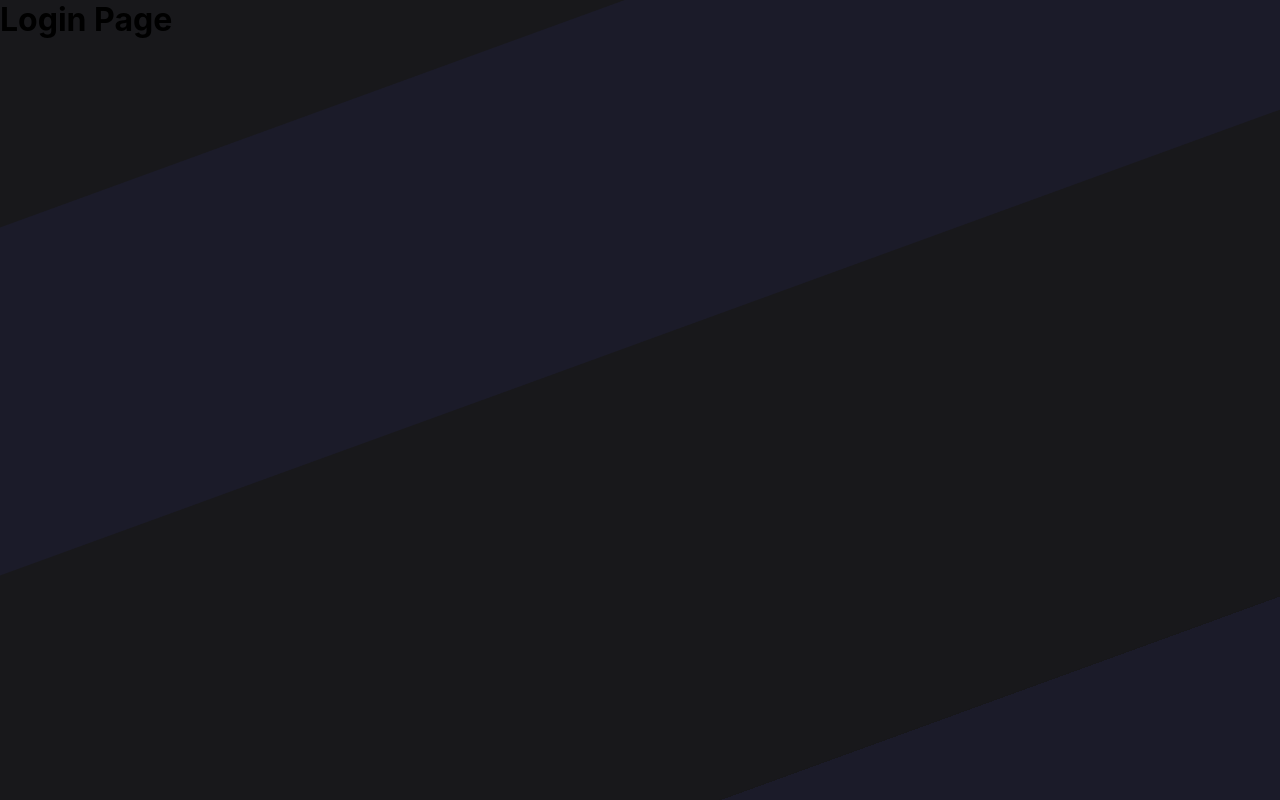
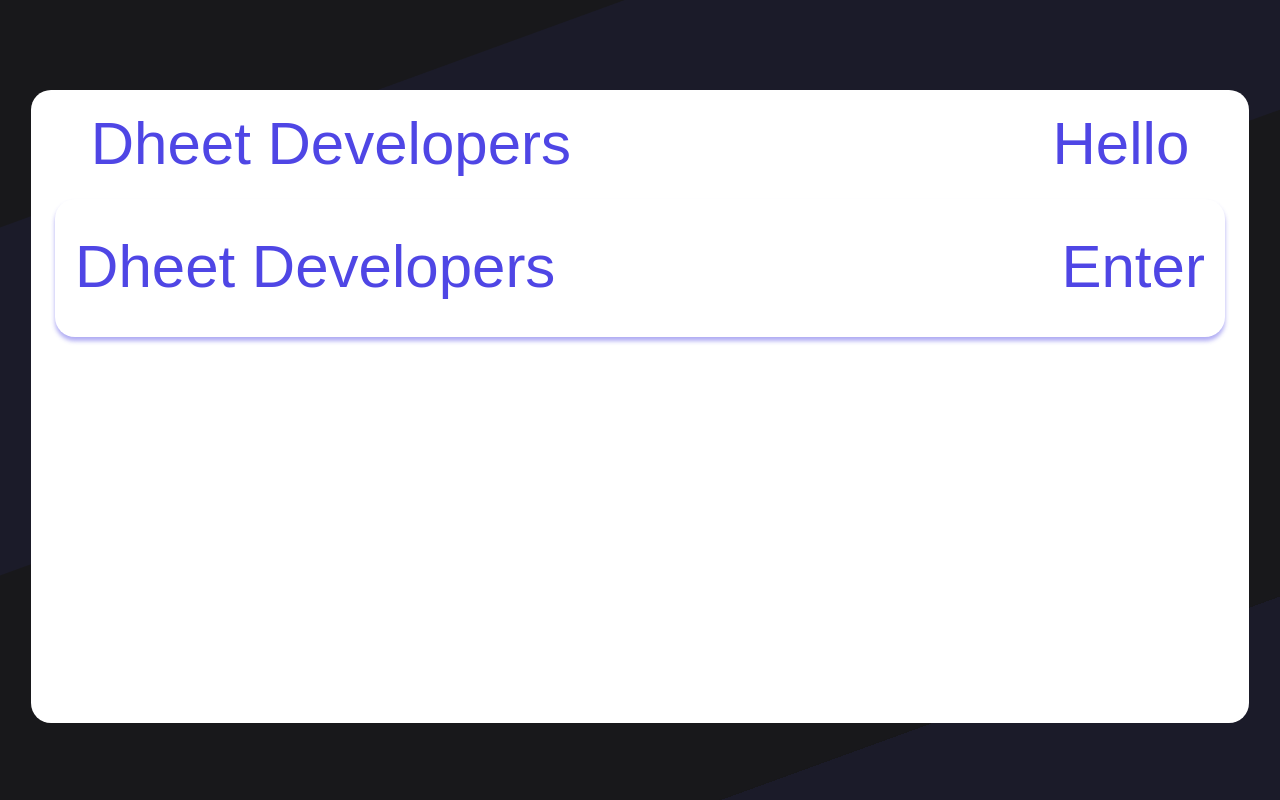
Before and after one commit to Dheet-Developer-Team/Devsnest-Milaap, a React (Create React App) app: page / in a window 1280 px wide. Built offline with nearby package versions, Linux system fonts and the light colour scheme.

Commit message:
gauti side

```diff
--- a/package.json
+++ b/package.json
@@ -14,7 +14,7 @@
     "sass-loader": "^12.1.0",
     "web-vitals": "^1.1.2"
   },
-  "scripts": {
+ "scripts": {
     "start": "react-scripts start",
     "build": "react-scripts build",
     "test": "react-scripts test",
--- a/src/App.js
+++ b/src/App.js
@@ -1,12 +1,14 @@
 import "./App.css";
 import LoginPage from "./components/LoginPage";
 import Background from "./components/background";
+import Teams from "./components/Teams";
 
 function App() {
   return (
     <div className="App">
       <Background />
-      <LoginPage />
+      {/* <LoginPage /> */}
+      <Teams />
     </div>
   );
 }
--- a/src/components/SCSS/background.scss
+++ b/src/components/SCSS/background.scss
@@ -4,5 +4,5 @@
   height: 100vh;
   z-index: -1;
   overflow: hidden;
-  align-items: center;
+  top: 0;
 }
--- /dev/null
+++ b/src/components/SCSS/teams.scss
@@ -0,0 +1,41 @@
+.teams {
+  width: 95.2vw;
+  height: 79.16vh;
+  margin: 7% auto 0;
+  background: #ffffff;
+  border-radius: 20px;
+
+  .top {
+    display: flex;
+    justify-content: space-between;
+    align-items: center;
+    p {
+      padding: 20px 60px;
+    }
+  }
+
+  .teamnav {
+    // position: absolute;
+    width: 96%;
+    height: 138px;
+    left: 92px;
+    top: 402px;
+    margin: 0 auto;
+    padding: 20px;
+    background: #ffffff;
+    box-shadow: 0px 4px 4px rgba(79, 70, 229, 0.45);
+    border-radius: 20px;
+    display: flex;
+    justify-content: space-between;
+    align-items: center;
+  }
+}
+
+p {
+  font-family: Ubuntu, sans-serif;
+  font-weight: 500;
+  font-style: normal;
+  font-size: 60px;
+  line-height: 68.94px;
+  color: #4F46E5;
+}
--- /dev/null
+++ b/src/components/Search.js
@@ -0,0 +1,11 @@
+import React from 'react'
+
+const Search = () => {
+  return (
+    <div>
+      <p>Hello</p>
+    </div>
+  )
+}
+
+export default Search
--- /dev/null
+++ b/src/components/Teams.js
@@ -0,0 +1,21 @@
+import React, { useState } from "react";
+import Search from './Search';
+import "./SCSS/teams.scss";
+
+const Teams = () => {
+  const [TeamName, setTeamName] = useState("Dheet Developers");
+  return (
+    <div className="teams">
+      <div className="top">
+        <p>{TeamName}</p>
+        <Search />
+      </div>
+      <div className="teamnav">
+        <p>{TeamName}</p>
+        <p>Enter</p>
+      </div>
+    </div>
+  );
+};
+
+export default Teams;
```
